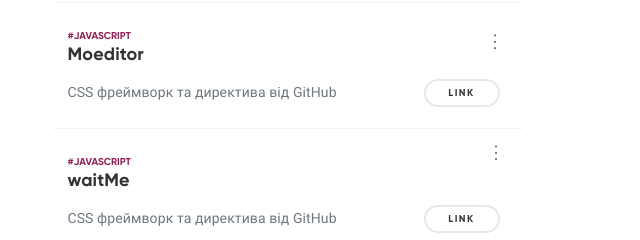
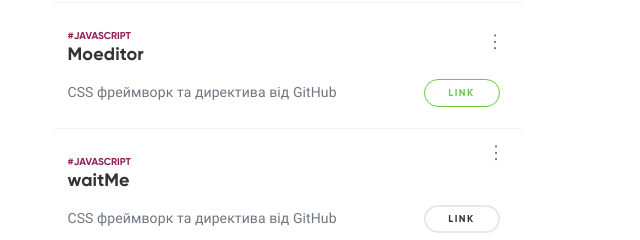
Before and after one commit to Ihor92/Candy, a website: page src/index.html in a window 1280 px wide. In both pictures the pointer is over the button 1101 px from the left and 251 px from the top of the page. Shown: the part 158-398 px from the top of the page, 640-1280 px from the left. Drawn offline with Linux system fonts and the light colour scheme.

Commit message:
buttons with text LINK change their behavior

```diff
--- a/src/css/button.css
+++ b/src/css/button.css
@@ -49,6 +49,11 @@
   letter-spacing: 1.5px;
 }
 
+.btn_link:hover {
+  border: 1px solid var(--color_email);
+  color: var(--color_email);
+}
+
 /* red button */
 .button_choose-all {
   width: 470px;
```
